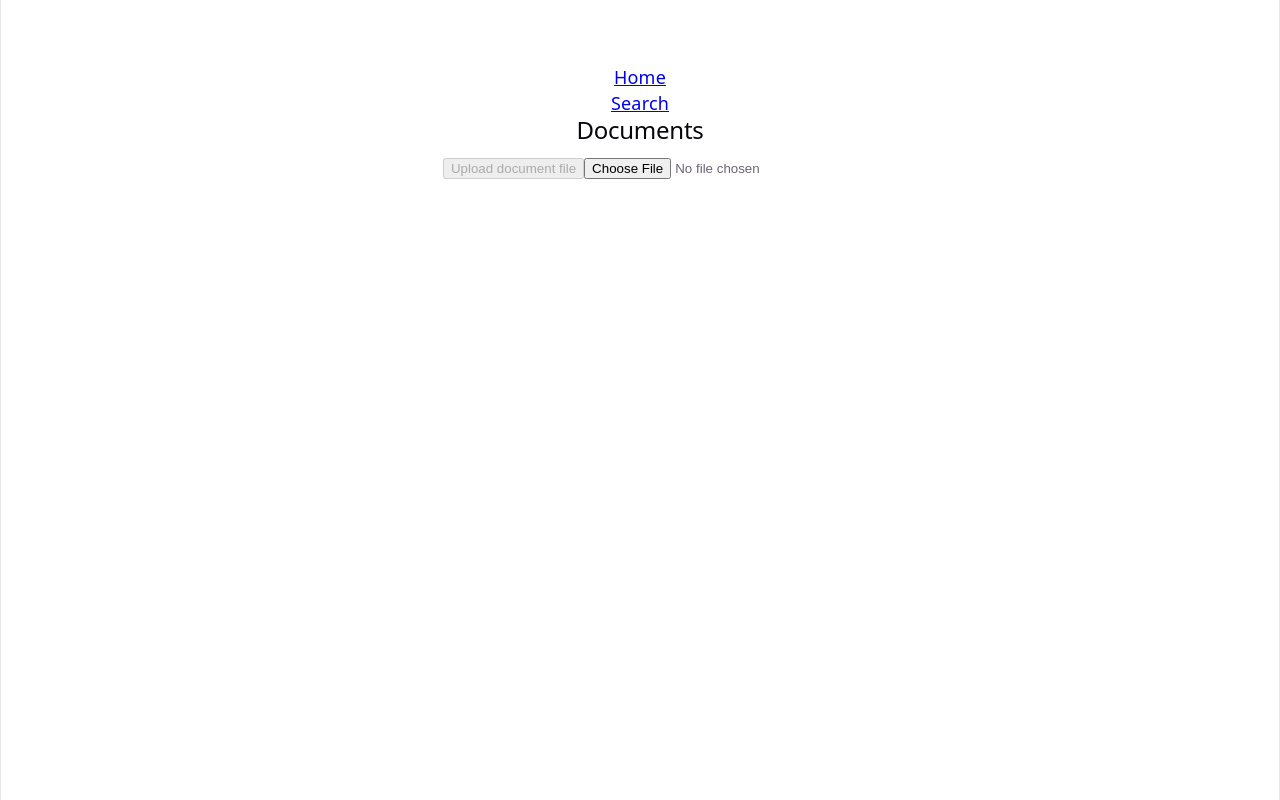
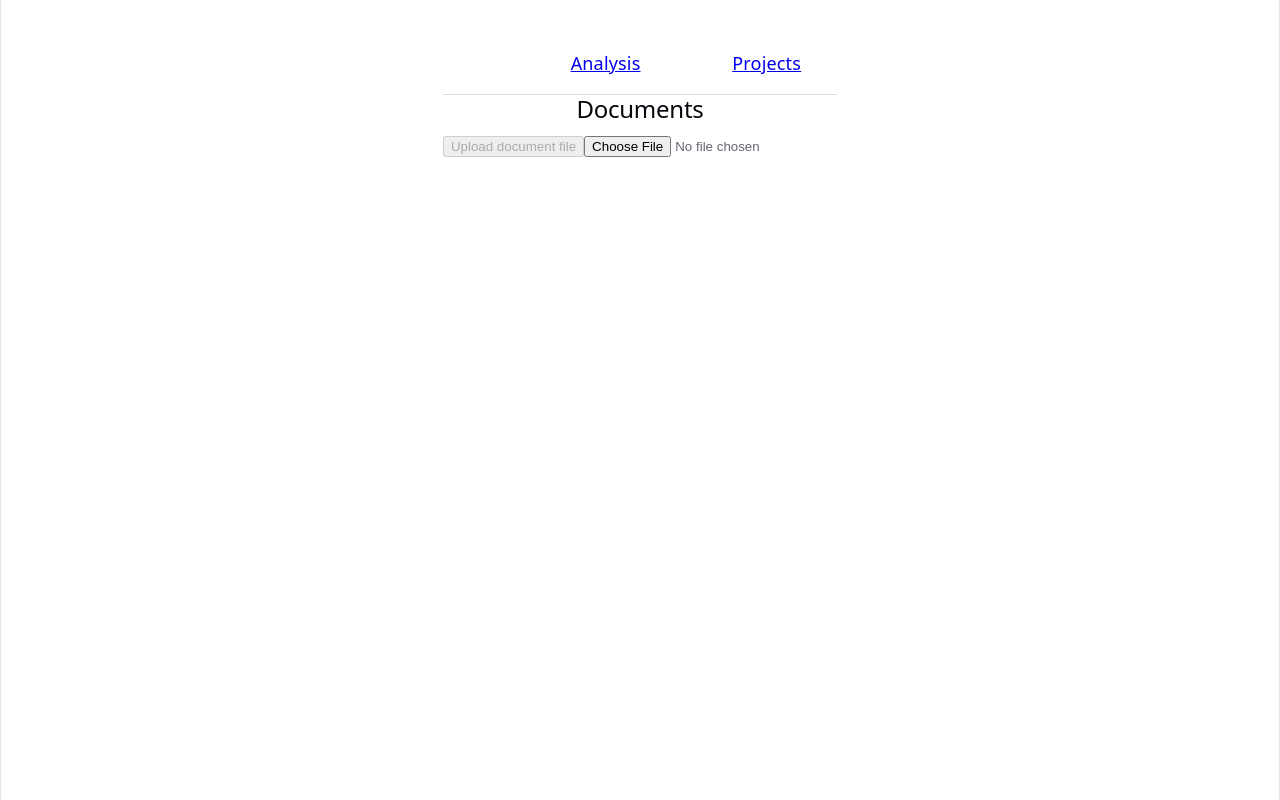
Before and after one commit to MarcSheppard/Text-statistics-analysis-app, a React (Vite) app in the folder text-statistics-analysis-app/: page /projects/1 in a window 1280 px wide. Built offline with nearby package versions, Linux system fonts and the light colour scheme; no server answers.

Commit message:
Improved presentation

```diff
--- a/text-statistics-analysis-app/src/pages/App.css
+++ b/text-statistics-analysis-app/src/pages/App.css
@@ -87,3 +87,60 @@
 .homeBtn {
   align-self: left;
 }
+
+.page {
+  max-width: 1200px;
+  margin: 0 auto;
+  padding: 32px 24px;
+}
+
+.page-header {
+  display: flex;
+  align-items: center;
+  justify-content: space-between;
+  padding: 1rem 2rem;
+  border-bottom: 1px solid #ddd;
+}
+
+.page-title {
+  margin: 0;
+  font-size: 3rem;
+}
+
+.project-page-title {
+  margin: 0;
+  font-size: 1.5rem;
+}
+
+
+.header-link {
+  display: flex;
+  gap: 1.5rem;
+}
+
+.project-entry {
+  align-items: center;
+  max-width: 50%;
+  gap: 1rem;
+  padding: 1rem 0;
+  outline: solid 1px #ddd;
+  margin: 0 auto;
+}
+
+.project-link {
+  text-decoration: none;
+  color: #3b82f6;
+  font-weight: bold;
+  margin: 1rem;
+  font-size: 1.5rem;
+}
+
+.delete-project-button {
+  background-color: #ef4444;
+  color: white;
+  border: none;
+  padding: 0.5rem 1rem;
+  border-radius: 4px;
+  cursor: pointer;
+  font-size: 1rem;
+}
--- a/text-statistics-analysis-app/src/pages/HomePage.tsx
+++ b/text-statistics-analysis-app/src/pages/HomePage.tsx
@@ -46,10 +46,10 @@ export default function HomePage() {
     function ProjectsList({ projects }: { projects: Project[] }) {
     return (
         projects.map((project, index) => ([
-            <section>
-                <Link key={index * 2} to={`/search/${project.id}`}>{project.name}</Link>
-                <Link key={index * 2 + 1} to={`/projects/${project.id}`}>Edit</Link>
-                <button onClick={() => {
+            <section key={index * 4} className="project-entry">
+                <Link key={index * 4 + 1} className="project-link" to={`/search/${project.id}`}>{project.name}</Link>
+                <Link key={index * 4 + 2} className="project-link" to={`/projects/${project.id}`}>Edit</Link>
+                <button key={index * 4 + 3} className="delete-project-button" onClick={() => {
                     fetch(`http://localhost:8080/deleteProject?projectId=${encodeURIComponent(project.id)}`, {method: "DELETE"})
                     .then(() => getProjects().then(setProjects));
                 }}>Delete</button>
@@ -64,7 +64,7 @@ export default function HomePage() {
 
     return (
     <>
-        <h1>Main page</h1>
+        <h1>Text Analysis</h1>
         <section>
             <h2>Projects</h2>
             <ProjectsList projects={projects}/>
--- a/text-statistics-analysis-app/src/pages/ProjectPage.tsx
+++ b/text-statistics-analysis-app/src/pages/ProjectPage.tsx
@@ -106,14 +106,18 @@ export default function ProjectPage() {
 
     return (
     <>
-        <h1>{projectName}</h1>
-        <Link to="/">Home</Link>
-        <Link to={`/search/${projectId}`}>Search</Link>
-        <section>
-            <h2>Documents</h2>
-            <DocumentsList documents={documents} projectDocuments={projectDocuments} onToggle={handleToggle} deleteDocument={deleteDocument} />
-            <UploadFileInput/>
-        </section>
+        <div className="page">
+            <section className="page-header">
+                <h1 className="project-page-title">{projectName}</h1>
+                <Link className="header-link" to={`/search/${projectId}`}>Analysis</Link>
+                <Link className="header-link" to="/">Projects</Link>
+            </section>
+            <section>
+                <h2>Documents</h2>
+                <DocumentsList documents={documents} projectDocuments={projectDocuments} onToggle={handleToggle} deleteDocument={deleteDocument} />
+                <UploadFileInput/>
+            </section>
+        </div>
     </>
     );
 }
--- a/text-statistics-analysis-app/src/pages/SearchPage.tsx
+++ b/text-statistics-analysis-app/src/pages/SearchPage.tsx
@@ -76,8 +76,11 @@ function App() {
 
   return (
     <>
-      <Link className=".homeBtn" to="/">Home</Link>
-      <h1>{projectName}</h1>
+      <div className="page-header">
+        <Link className="header-link" to="/">Projects</Link>
+        <h1 className="page-title">{projectName}</h1>
+        <Link className="header-link" to={`/projects/${projectId}`}>Documents</Link>
+      </div>
       <section>
         <input
           value={searchText}
```
